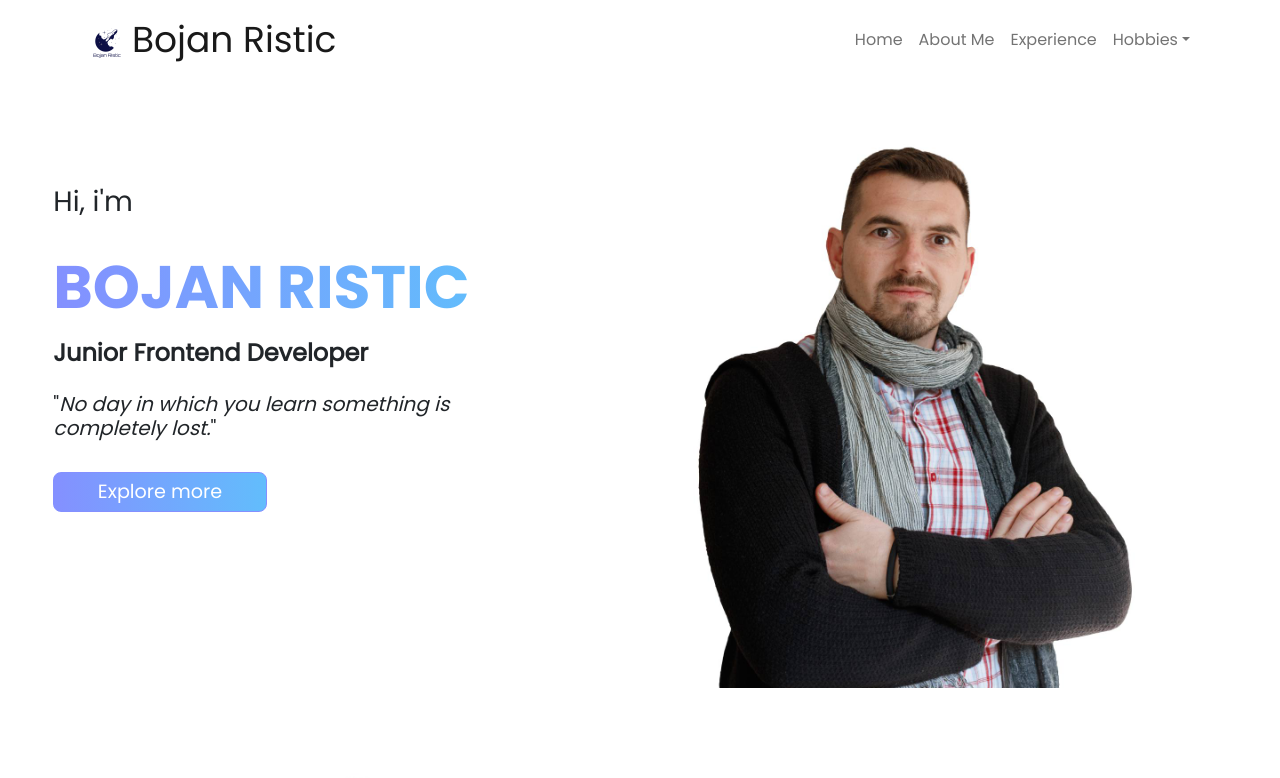
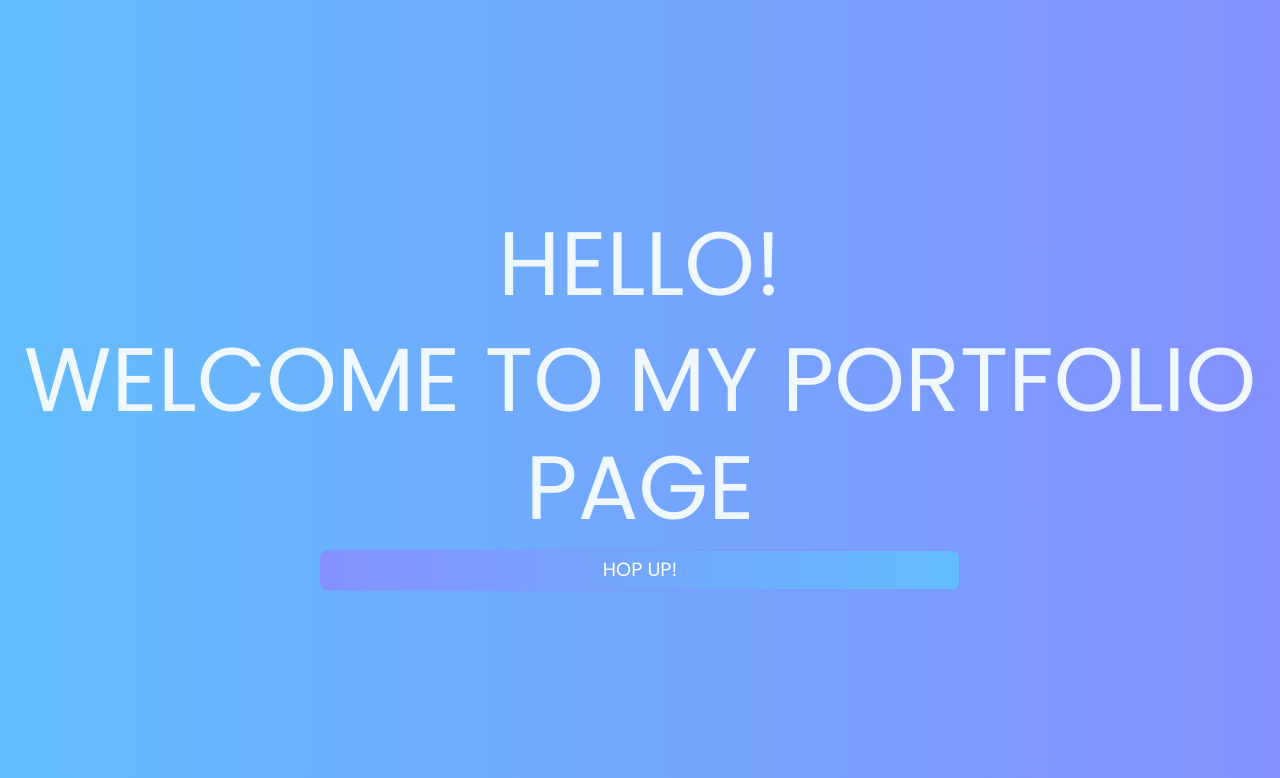
Before and after one commit to BokiThe/myPortfolio, a React (Create React App) app: page / in a window 1280 px wide. Shown: the top 778 px of the page. Built offline with nearby package versions, Linux system fonts and the light colour scheme; the HTML template or start-up script is replaced by a standard one.

Commit message:
hero page fade in animation added

```diff
--- a/src/App.js
+++ b/src/App.js
@@ -1,9 +1,11 @@
+import { BrowserRouter, Routes, Route } from "react-router-dom";
 import NavBar from "./screens/navigation/navBar";
 import HomePage from "./screens/homePage/homePage";
-import { BrowserRouter, Routes, Route } from "react-router-dom";
+import HeroPage from "./screens/heroPage/hero";
 const App = () => {
   return (
     <div>
+      <HeroPage />
       <BrowserRouter>
         <NavBar />
         <Routes>
--- a/src/screens/HeroPage/hero.css
+++ b/src/screens/HeroPage/hero.css
@@ -0,0 +1,61 @@
+.heroContainer{
+    overflow: hidden !important;
+    position: absolute;
+    height: 100vh;
+    width: 100%;
+    top:0;
+    left: 0;
+    z-index: 9999999;
+    text-align: center;
+    margin: 0;
+    padding: 0;
+    opacity: 1;
+    background: -webkit-linear-gradient(0deg,#62bdfc, #8490ff 100%);
+}
+.heroSection{
+    position: relative;
+
+    top: 50%;
+    transform: translate(0, -50%);
+}
+.heroText{
+    font-size: 90px;
+}
+.heroText, .heroBtn{
+    animation: fadeIn linear 3s !important;
+    -webkit-animation: fadeIn linear 3s;
+    -moz-animation: fadeIn linear 3s;
+    -o-animation: fadeIn linear 3s;
+    -ms-animation: fadeIn linear 3s;
+    color: aliceblue !important;
+}
+.heroBtn{
+    font-size: 42px;
+}
+.heroBtn:hover{
+    box-shadow:-1px 4px 15px 5px rgba(129, 141, 254, 0.8) ;
+}
+@keyframes fadeIn {
+    0% {opacity:0;}
+    100% {opacity:1;}
+  }
+
+  @-moz-keyframes fadeIn {
+    0% {opacity:0;}
+    100% {opacity:1;}
+  }
+
+  @-webkit-keyframes fadeIn {
+    0% {opacity:0;}
+    100% {opacity:1;}
+  }
+
+  @-o-keyframes fadeIn {
+    0% {opacity:0;}
+    100% {opacity:1;}
+  }
+
+  @-ms-keyframes fadeIn {
+    0% {opacity:0;}
+    100% {opacity:1;}
+  }
--- a/src/screens/HeroPage/hero.js
+++ b/src/screens/HeroPage/hero.js
@@ -1,16 +1,25 @@
-import React from "react";
 import "./hero.css";
 
-const hero = () => {
+const HeroPage = () => {
+  const fadeOut = () => {
+    const dis = document.getElementById("disapear");
+    dis.style.opacity = "0";
+    dis.style.transition = "all 2s";
+    window.setTimeout(function removethis() {
+      dis.style.display = "none";
+    }, 2000);
+  };
   return (
-    <div className="hero__container">
-      <div className="hero__section">
-        <div className="hero__text1">HALLO!</div>
-        <div className="hero__text2">WELCOME TO MY PORTFOLIO PAGE</div>
-        <div className="hero__text3"></div>
+    <div className="heroContainer" id="disapear">
+      <div className="heroSection">
+        <h1 className="heroText">HELLO!</h1>
+        <h1 className="heroText">WELCOME TO MY PORTFOLIO PAGE</h1>
+        <button className="btnExplore " onClick={fadeOut}>
+          HOP UP!
+        </button>
       </div>
     </div>
   );
 };
 
-export default hero;
+export default HeroPage;
--- a/src/screens/homePage/homePage.css
+++ b/src/screens/homePage/homePage.css
@@ -37,6 +37,9 @@
       align-items: center;
       text-align: center;
     }
+    h5{
+      width: 50%;
+    }
   }
   @media screen and (max-width: 369px) {
 
--- a/src/screens/navigation/navBar.js
+++ b/src/screens/navigation/navBar.js
@@ -28,7 +28,6 @@ const NavBar = () => {
   return (
     <Navbar collapseOnSelect expand="lg" bg="white" variant="light" fixed="top">
       <Container>
-        <Navbar.Brand href="#home">
         <Link className="navbar-brand" to="/">
           <Image
             fluid
@@ -39,7 +38,7 @@ const NavBar = () => {
           />
           Bojan Ristic
         </Link>
-        </Navbar.Brand>
+
         <Navbar.Toggle aria-controls="responsive-navbar-nav" />
         <Navbar.Collapse
           id="responsive-navbar-nav"
```
Lines whose indentation alone changed are shown as unchanged.
